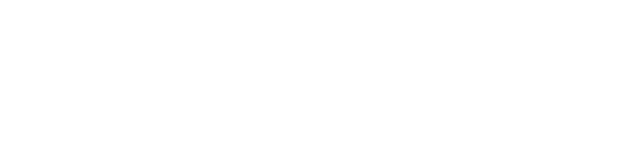
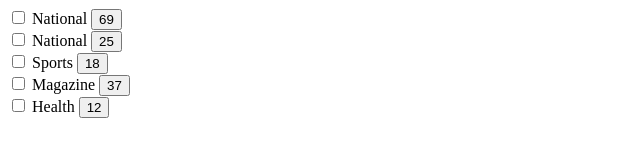
Before and after one commit to NailiAli/Classic_Sidebar, a plain HTML site: page index.html in a window 1280 px wide. Shown: the whole page, without its empty margins (0-640 px from the left). Drawn offline with Linux system fonts and the light colour scheme.

Commit message:
Catogiry Part
add a catogiry list as checkbox form

```diff
--- a/index.html
+++ b/index.html
@@ -7,6 +7,38 @@
   <link rel="stylesheet" href="./main.css">
 </head>
 <body>
-
+  <aside>
+    <!--Start Catigory Part -->
+    <div class="catigory">
+      <form action="">
+        <div>
+          <input type="checkbox" name="national" id="national">
+          <label for="national">National</label>
+          <button>69</button>
+        </div>
+        <div>
+          <input type="checkbox" name="national-01" id="national-01">
+          <label for="national-01">National</label>
+          <button>25</button>
+        </div>
+        <div>
+          <input type="checkbox" name="sports" id="sports">
+          <label for="sports">Sports</label>
+          <button>18</button>
+        </div>
+        <div>
+          <input type="checkbox" name="magazine" id="magazine">
+          <label for="magazine">Magazine</label>
+          <button>37</button>
+        </div>
+        <div>
+          <input type="checkbox" name="health" id="health">
+          <label for="health">Health</label>
+          <button>12</button>
+        </div>
+      </form>
+    </div>
+    <!--Start Catigory Part -->
+  </aside>
 </body>
 </html>
```
Also changed, not shown: 1 other file.
